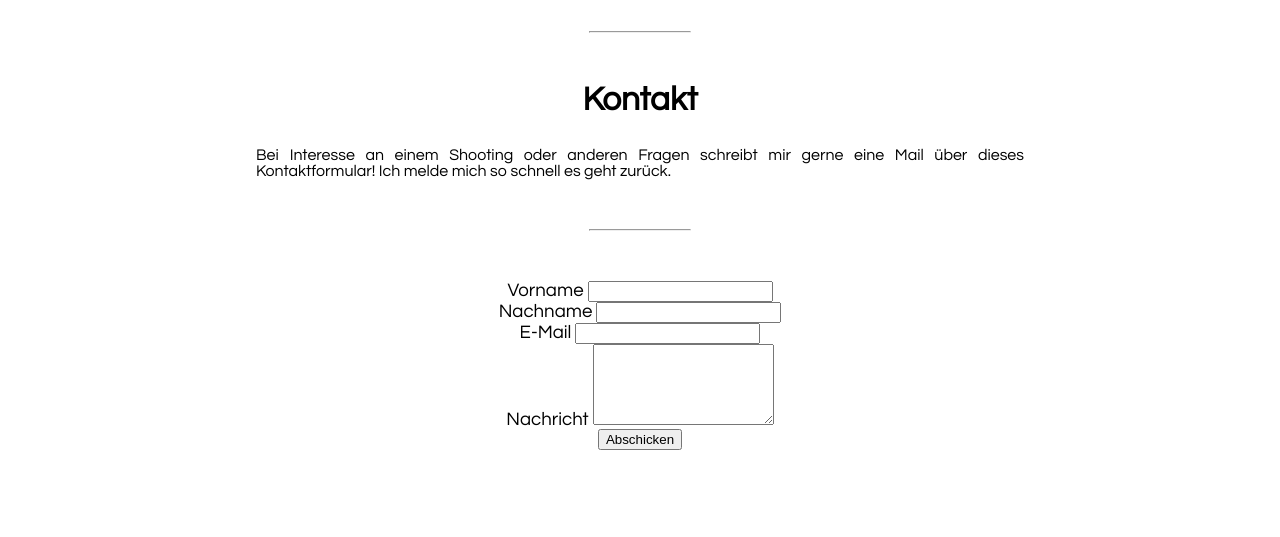
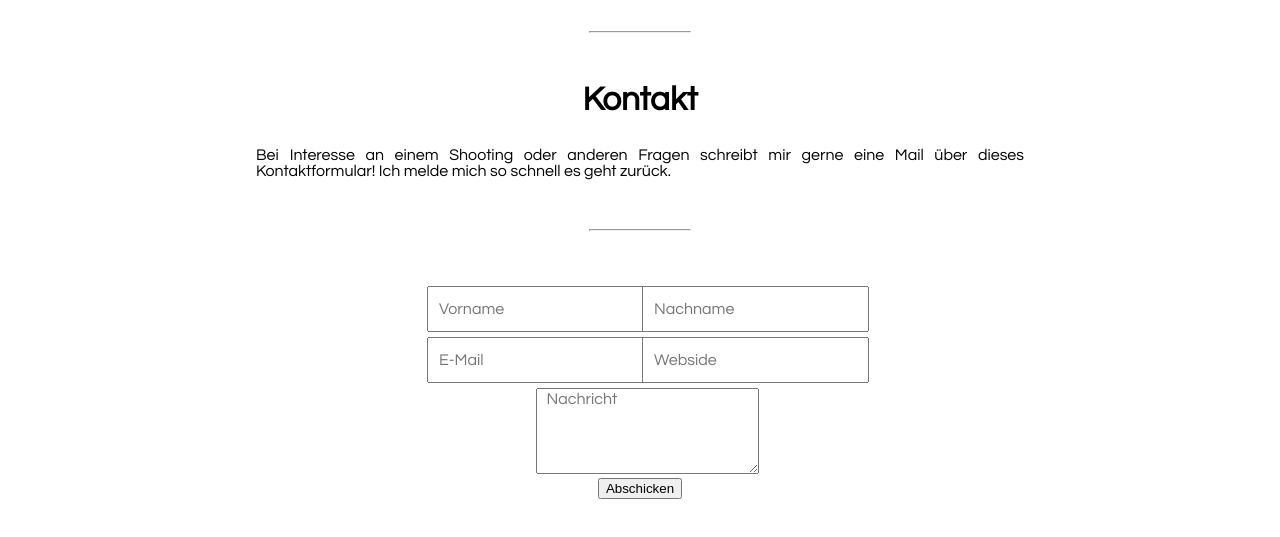
Before and after one commit to angelinastr/Homepage, a plain HTML site: page kontakt.html in a window 1280 px wide. Shown: the part 1062-1599 px from the top of the page. Drawn offline with Linux system fonts and the light colour scheme.

Commit message:
kontaktformular

```diff
--- a/css/stylesheet.css
+++ b/css/stylesheet.css
@@ -116,6 +116,32 @@ p {
   margin-right: 5%;
 }
 
+.formular {
+  display: inline-block;
+}
+
+input#vname,
+input#nname,
+input#email,
+input#webside {
+  margin-right: 65%;
+  height: 40px;
+  width: 100%;
+  margin-top: 5px;
+  padding-left: 10px;
+  font-family: "Century Gothic", sans-serif;
+  font-size: 12pt;
+}
+
+textarea#nachricht {
+  margin-right: 81%;
+  width: 100%;
+  margin-top: 5px;
+  padding-left: 10px;
+  font-family: "Century Gothic", sans-serif;
+  font-size: 12pt;
+}
+
 .footer {
   position: fixed;
   bottom: 0;
--- a/kontakt.html
+++ b/kontakt.html
@@ -36,21 +36,29 @@
   </div>
 
   <form id="kontaktformular" name="kontaktformular" class="portfolio" action="">
-    <div>
-      <label for="absender"> Vorname </label>
-      <input type="text" id="vname" name="vname" />
+    <div class="formular">
+      <label for="absender"> </label>
+      <input type="text" id="vname" name="vname" cols="10" rows="40"  placeholder="Vorname" />
     </div>
-    <div>
-      <label for="absender"> Nachname </label>
-      <input type="text" id="nname" name="nname" />
+
+    <div class="formular">
+      <label for="absender"> </label>
+      <input type="text" id="nname" name="nname"  placeholder="Nachname"/>
+    </div> </br>
+
+    <div class="formular">
+      <label for="absender"> </label>
+      <input type="text" id="email" name="email"  placeholder="E-Mail" />
     </div>
-    <div>
-      <label for="absender">E-Mail</label>
-      <input type="text" id="absender" name="absender" />
-    </div>
-    <div>
-      <label for="nachricht">Nachricht</label>
-      <textarea id="nachricht" name="nachricht" cols="20" rows="5"></textarea>
+
+    <div class="formular">
+      <label for="absender"> </label>
+      <input type="text" id="webside" name="webside"  placeholder="Webside" />
+    </div> </br>
+
+    <div class="formular">
+      <label for="nachricht"> </label>
+      <textarea id="nachricht" name="nachricht" cols="20" rows="5" placeholder="Nachricht"></textarea>
     </div>
     <div>
       <input type="submit" value="Abschicken" />
```
